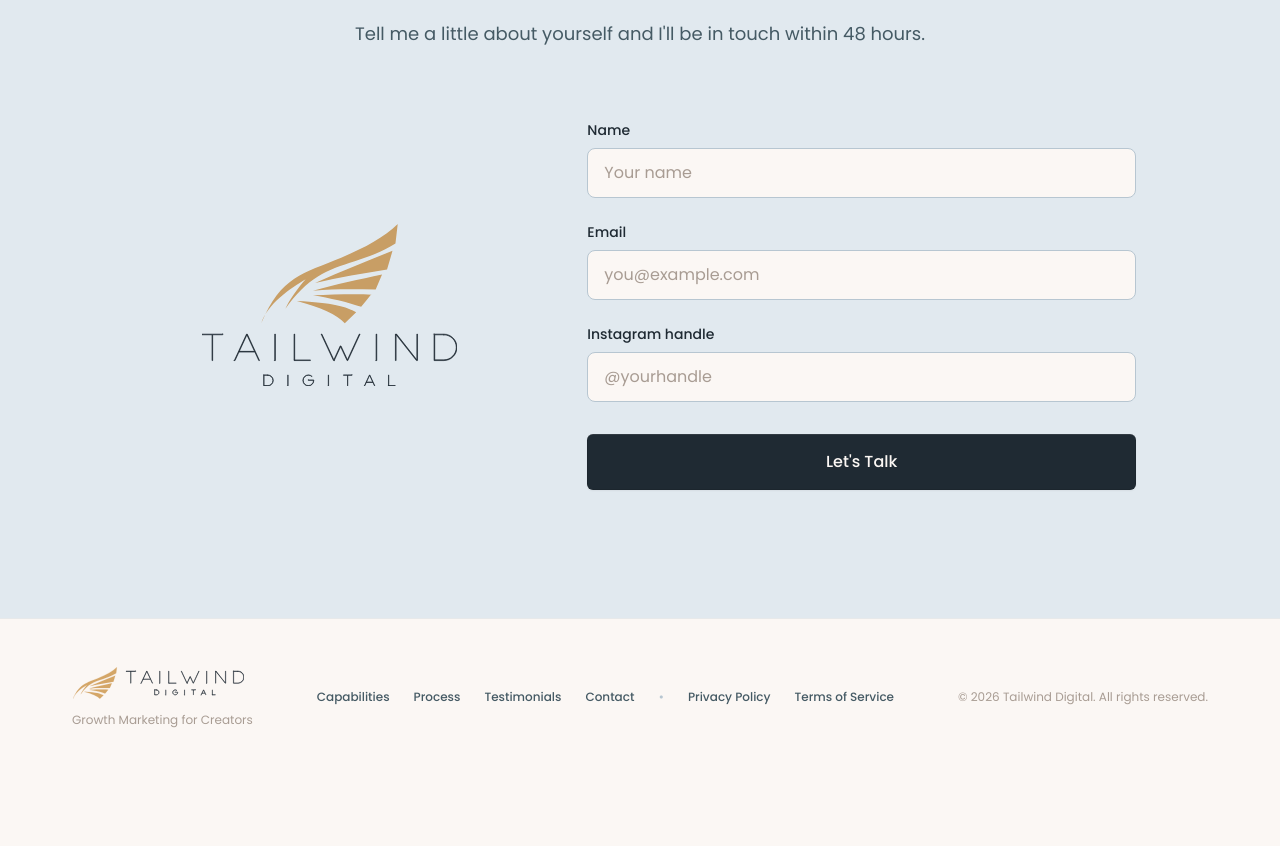
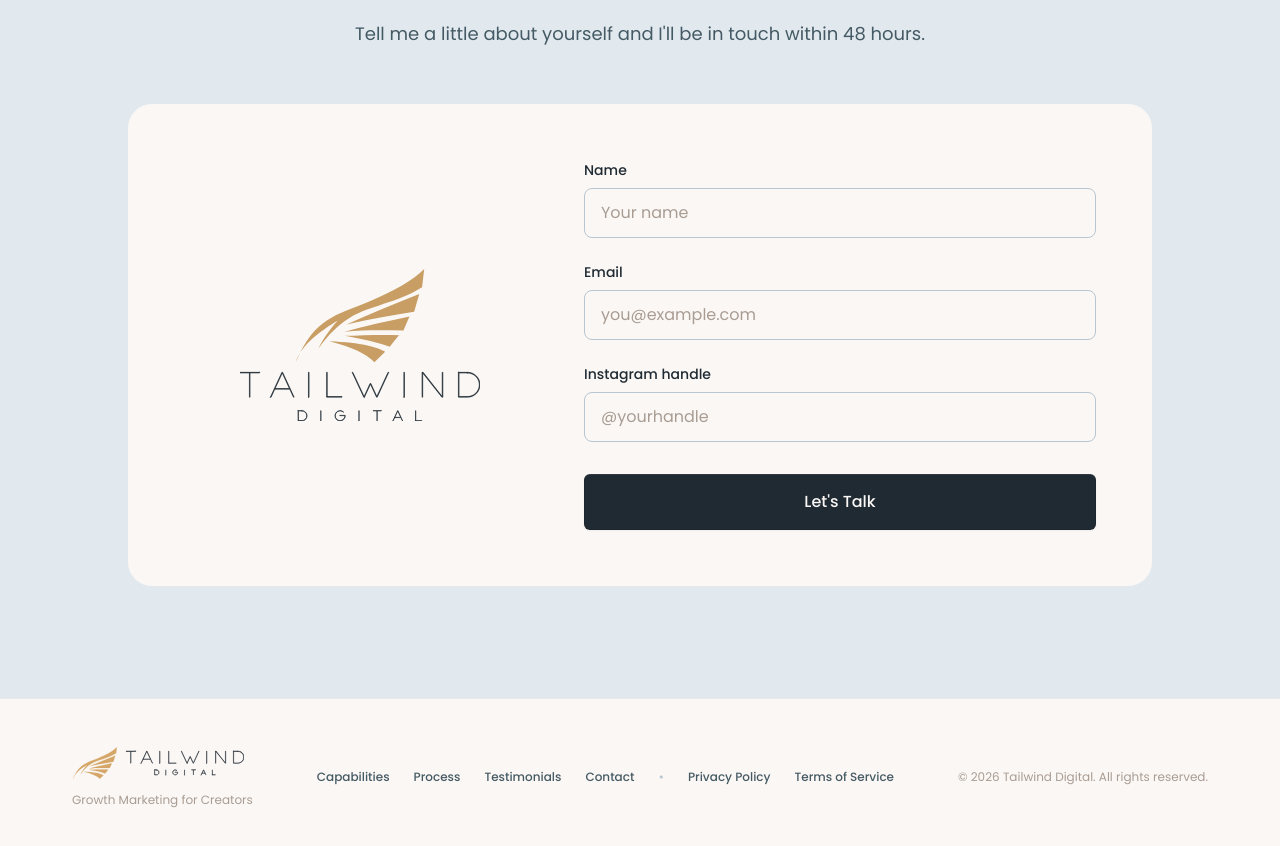
Before and after one commit to mbgmedia-ux/tailwind, a Next.js app: page / in a window 1280 px wide. Shown: the part 6156-7002 px from the top of the page. Before the commit the page ends 6932 px from the top, so only its background shows below. Built offline with nearby package versions, Linux system fonts and the light colour scheme.

Commit message:
style: remove border and shadow from unified contact card

```diff
--- a/src/components/Contact.tsx
+++ b/src/components/Contact.tsx
@@ -71,20 +71,21 @@ export default function Contact() {
           </p>
         </div>
 
-        {/* ASYMMETRIC GRID: SMALLER IMAGE (COL-SPAN-5), WIDER FORM (COL-SPAN-7), SAME STRETCHED HEIGHT */}
-        <div className="grid grid-cols-1 md:grid-cols-12 gap-8 lg:gap-10 items-stretch max-w-5xl mx-auto">
+        {/* UNIFIED CARD CONTAINING LOGO & FORM TOGETHER (BORDERLESS & SHADOWLESS) */}
+        <div className="bg-[#fbf7f4] p-8 sm:p-12 lg:p-14 rounded-3xl max-w-5xl mx-auto">
+          <div className="grid grid-cols-1 md:grid-cols-12 gap-8 lg:gap-12 items-center">
 
             {/* COLUMN 1 (SMALLER WIDTH ~40%): TAILWIND LOADER LOGO */}
-          <div className="md:col-span-5 flex flex-col items-center justify-center text-center p-4 sm:p-6">
+            <div className="md:col-span-5 flex flex-col items-center justify-center text-center p-2 sm:p-4">
               <img
                 src="/tailwind-loader-logo.svg"
                 alt="Tailwind Digital Logo"
-              className="w-52 sm:w-64 h-auto object-contain"
+                className="w-48 sm:w-60 h-auto object-contain"
               />
             </div>
 
             {/* COLUMN 2 (WIDER WIDTH ~60%): CONTACT FORM */}
-          <div className="md:col-span-7 font-sans w-full flex flex-col justify-center p-2 sm:p-4">
+            <div className="md:col-span-7 font-sans w-full flex flex-col justify-center">
               {submitted ? (
                 <div className="text-center py-8">
                   <div className="w-14 h-14 bg-emerald-500/10 text-emerald-600 rounded-full flex items-center justify-center mx-auto mb-4 border border-emerald-300">
@@ -176,6 +177,7 @@ export default function Contact() {
 
           </div>
         </div>
+      </div>
     </section>
   );
 }
```
Lines whose indentation alone changed are shown as unchanged.
